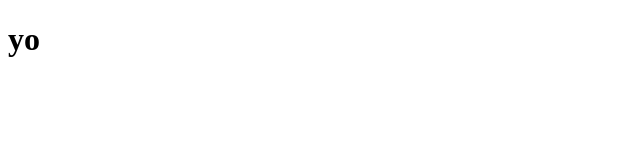
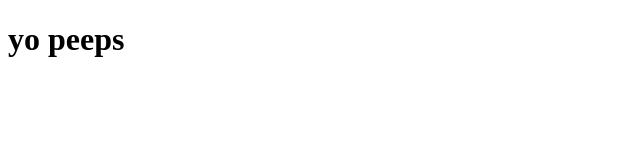
Before and after one commit to vidhan4241/coursera-test, a plain HTML site: page site/index.html in a window 1280 px wide. Shown: the whole page, without its empty margins (0-640 px from the left). Drawn offline with Linux system fonts and the light colour scheme.

Commit message:
improved.

```diff
--- a/site/index.html
+++ b/site/index.html
@@ -4,6 +4,6 @@
 	<title>hello world</title>
 </head>
 <body>
-<h1>yo</h1>
+<h1>yo peeps</h1>
 </body>
 </html>
```
